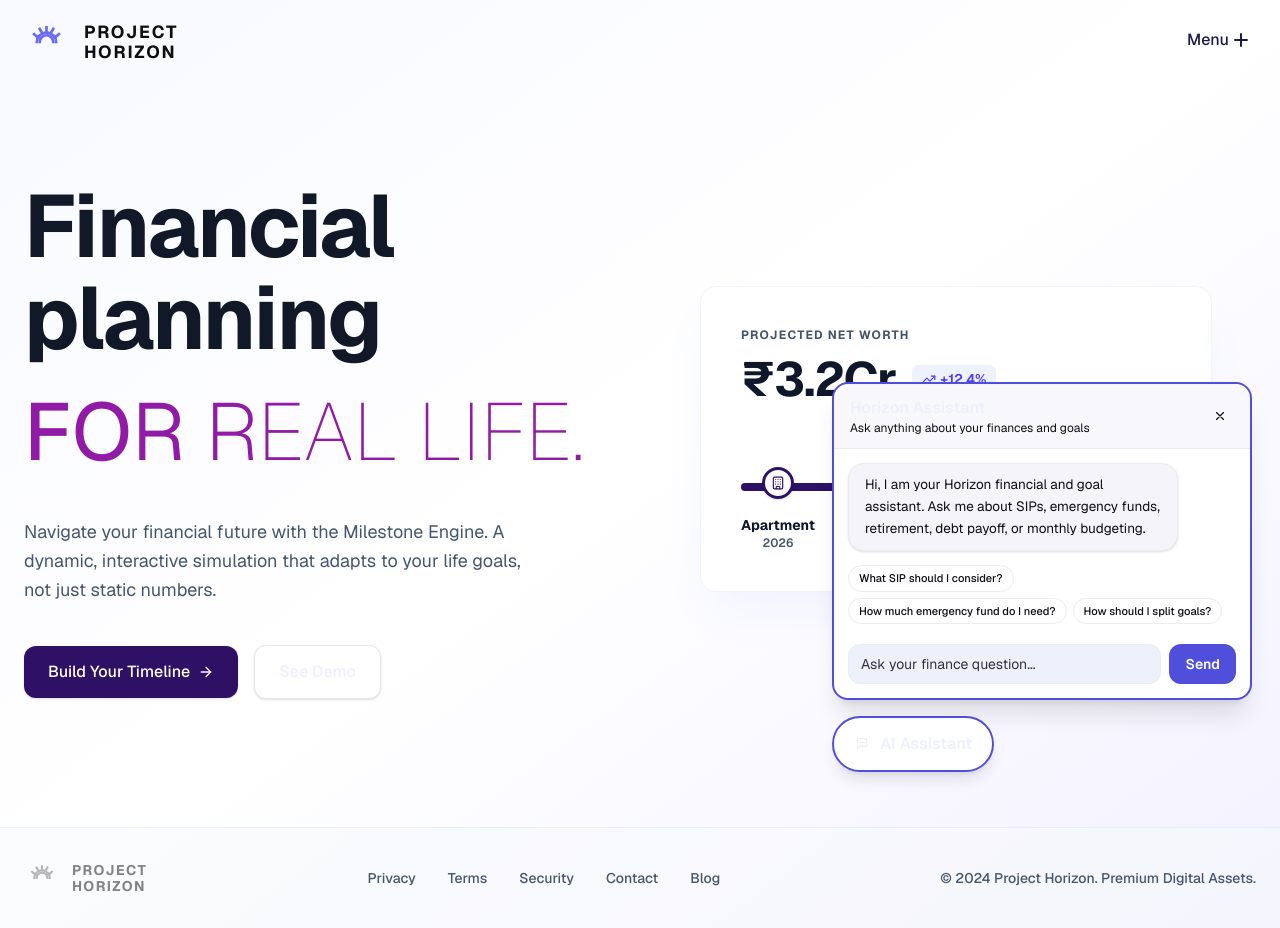
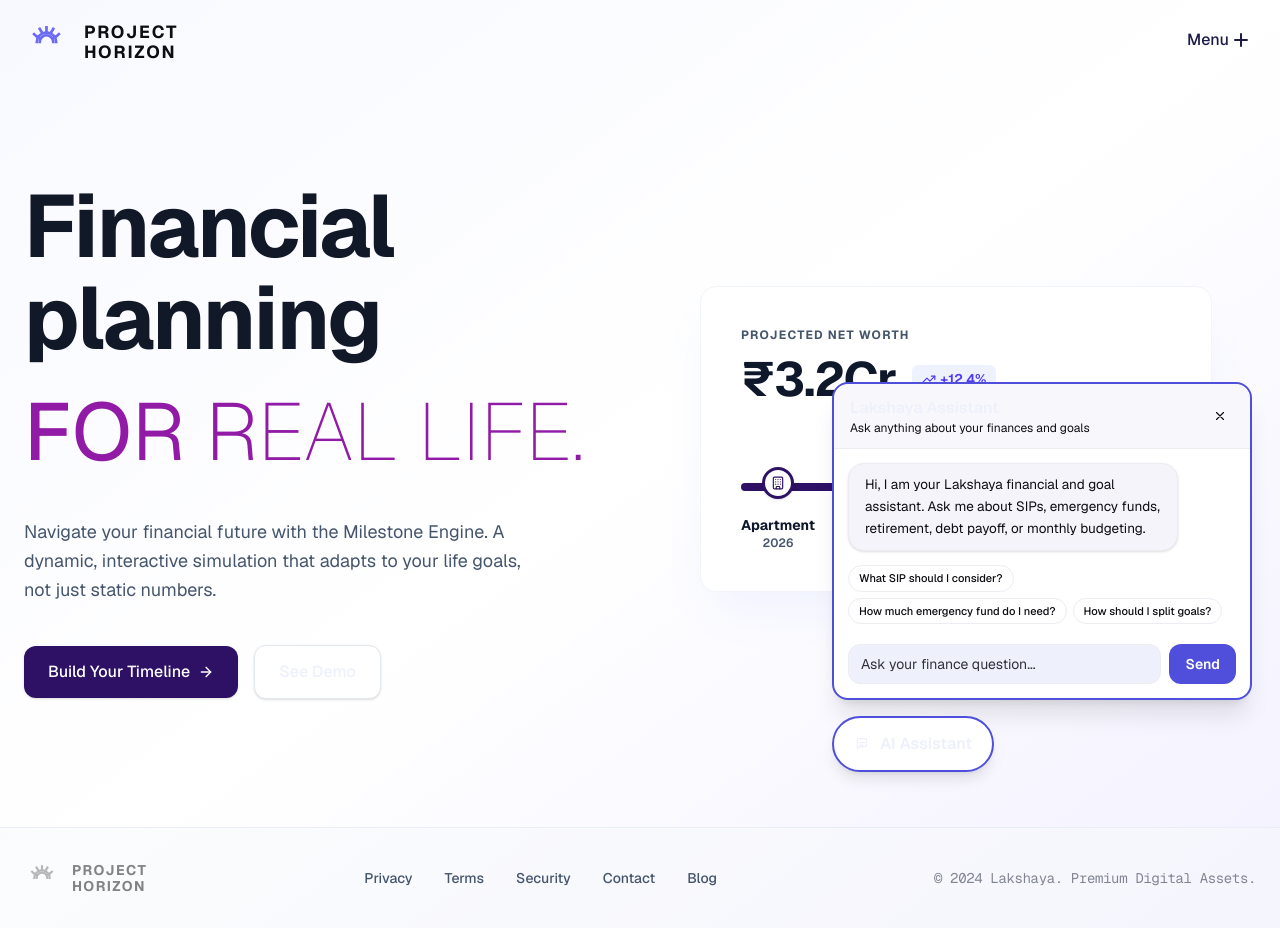
Before and after one commit to MananBhanushali/horizon26, a Next.js app: page / in a window 1280 px wide. Both pictures are taken after a click on the button "AI Assistant". Built offline with nearby package versions, Linux system fonts and the light colour scheme.

Commit message:
final touches

```diff
--- a/app/layout.tsx
+++ b/app/layout.tsx
@@ -17,9 +17,9 @@ const geistMono = Geist_Mono({
 });
 
 export const metadata: Metadata = {
-  title: "Project Horizon",
+  title: "Lakshaya",
   description:
-    "Project Horizon — financial planning and portfolio intelligence terminal.",
+    "Lakshaya — financial planning and portfolio intelligence terminal.",
 };
 
 export default function RootLayout({
--- a/app/page.tsx
+++ b/app/page.tsx
@@ -223,9 +223,9 @@ export default function Index() {
             </Link>
           </div>
 
-          <div className="text-sm font-medium text-slate-600">
-            © 2024 Project Horizon. Premium Digital Assets.
-          </div>
+          <p className="text-sm opacity-50 font-mono tracking-tight text-center md:text-left">
+            © 2024 Lakshaya. Premium Digital Assets.
+          </p>
         </div>
       </footer>
     </div>
--- a/components/providers/AppProvider.tsx
+++ b/components/providers/AppProvider.tsx
@@ -7,14 +7,14 @@ import { demoUsers } from "@/data/users";
 import { deriveLivePlan, type LivePlan } from "@/lib/livePlan";
 import type { Persona } from "@/lib/types";
 
-const SESSION_KEY = "v1.horizon26.session";
-const SETTINGS_KEY = "v1.horizon26.settings";
-const FINANCES_KEY = "v1.horizon26.finances"; // suffix: .{username}.{personaId}
-const INVESTMENTS_KEY = "v1.horizon26.investments"; // suffix: .{username}.{personaId}
-const ONBOARDED_KEY = "v1.horizon26.onboarded"; // suffix: .{username}
-const SAVINGS_GAME_KEY = "v1.horizon26.savingsGame"; // suffix: .{username}
-const SAVINGS_METRICS_KEY = "v1.horizon26.savingsMetrics"; // suffix: .{username}
-const FAMILY_MEMBERS_KEY = "v1.horizon26.familyMembers"; // suffix: .{username}
+const SESSION_KEY = "v1.lakshaya.session";
+const SETTINGS_KEY = "v1.lakshaya.settings";
+const FINANCES_KEY = "v1.lakshaya.finances"; // suffix: .{username}.{personaId}
+const INVESTMENTS_KEY = "v1.lakshaya.investments"; // suffix: .{username}.{personaId}
+const ONBOARDED_KEY = "v1.lakshaya.onboarded"; // suffix: .{username}
+const SAVINGS_GAME_KEY = "v1.lakshaya.savingsGame"; // suffix: .{username}
+const SAVINGS_METRICS_KEY = "v1.lakshaya.savingsMetrics"; // suffix: .{username}
+const FAMILY_MEMBERS_KEY = "v1.lakshaya.familyMembers"; // suffix: .{username}
 
 type Session = { username: string; personaId: Persona["id"]; remember: boolean } | null;
 
--- a/components/ui/AssistantChatbot.tsx
+++ b/components/ui/AssistantChatbot.tsx
@@ -12,7 +12,7 @@ type ChatMessage = {
 const INITIAL_MESSAGE: ChatMessage = {
   id: "welcome",
   role: "assistant",
-  text: "Hi, I am your Horizon financial and goal assistant. Ask me about SIPs, emergency funds, retirement, debt payoff, or monthly budgeting.",
+  text: "Hi, I am your Lakshaya financial and goal assistant. Ask me about SIPs, emergency funds, retirement, debt payoff, or monthly budgeting.",
 };
 
 const QUICK_PROMPTS = [
@@ -104,7 +104,7 @@ export function AssistantChatbot() {
           <header className="flex items-center justify-between px-4 py-3 border-b border-[var(--color-edge)] bg-[var(--color-grid)]/60 rounded-t-2xl">
             <div>
               <p className="text-base font-semibold text-[var(--color-ink)]">
-                Horizon Assistant
+                Lakshaya Assistant
               </p>
               <p className="text-xs text-[var(--color-ink)]">
                 Ask anything about your finances and goals
--- a/components/ui/Logo.tsx
+++ b/components/ui/Logo.tsx
@@ -52,7 +52,7 @@ export function Logo({ className }: { className?: string }) {
           Project
         </span>
         <span className="text-[var(--color-ink)] font-bold text-xl leading-none tracking-widest uppercase mt-1">
-          Horizon
+          Lakshaya
         </span>
       </div>
     </div>
--- a/package.json
+++ b/package.json
@@ -1,5 +1,5 @@
 {
-  "name": "horizon26",
+  "name": "lakshaya",
   "version": "0.1.0",
   "private": true,
   "scripts": {
```
Also changed, not shown: 5 other files (tests, documents, lock files or other folders).
